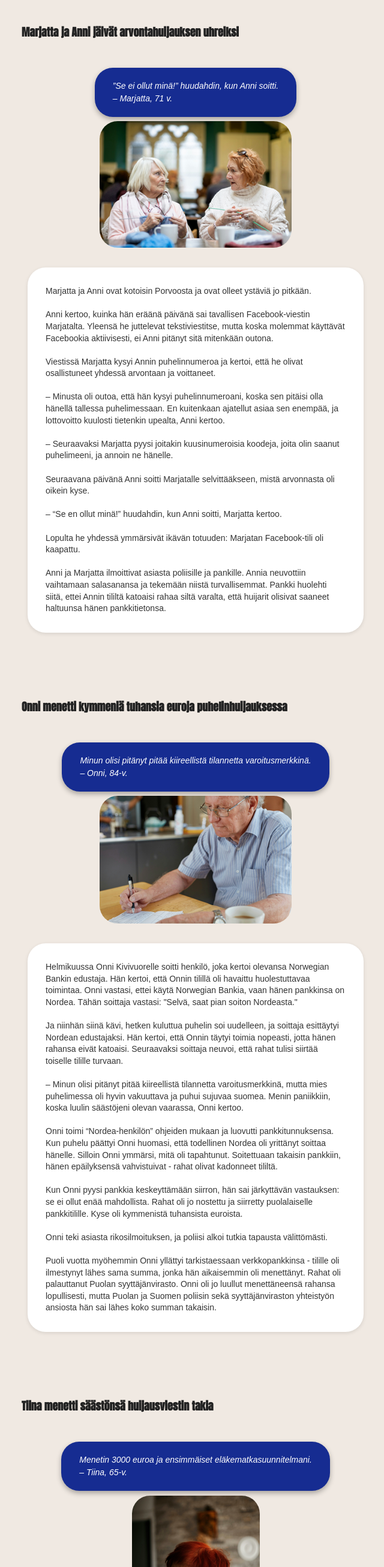
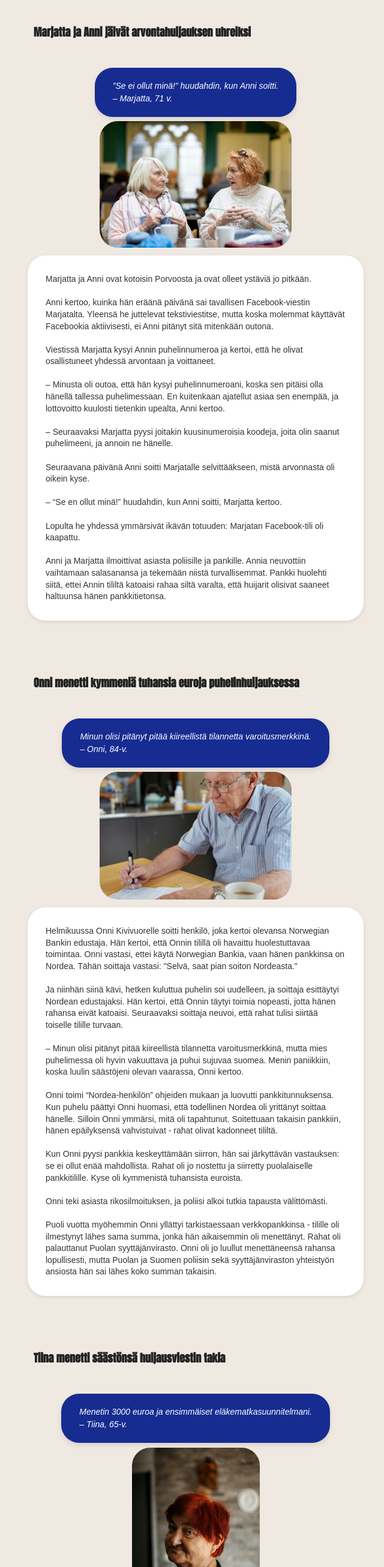
Before and after one commit to levonmaister/scamvjp2, a React (Vite) app: page / in a window 768 px wide. Shown: the part 2329-4942 px from the top of the page at 60% size, without its empty margins (58-698 px from the left). Built offline with nearby package versions, Linux system fonts and the light colour scheme.

Commit message:
mera artikel css

```diff
--- a/src/styles/stories.css
+++ b/src/styles/stories.css
@@ -18,6 +18,7 @@ body {
 .story-description {
     height: auto;
     max-width: 540px;
+    min-width: 400px;
     background-color: white;
     margin: 20px;
     padding: 32px 24px;
@@ -96,7 +97,7 @@ body {
     font-family: Arial, sans-serif;
     line-height: 1.5;
     font-style: italic;
-    box-shadow: 0px 4px 8px rgba(0,0,0,0.3);
+    box-shadow: 0px 4px 8px rgba(0,0,0,0.1);
   }
 
 
@@ -116,7 +117,7 @@ body {
     font-family: Arial, sans-serif;
     line-height: 1.5;
     font-style: italic;
-    box-shadow: 0px 4px 8px rgba(0,0,0,0.3);
+    box-shadow: 0px 4px 8px rgba(0,0,0,0.1);
   }
 
 
@@ -136,7 +137,7 @@ body {
     font-family: Arial, sans-serif;
     line-height: 1.5;
     font-style: italic;
-    box-shadow: 0px 4px 8px rgba(0,0,0,0.3);
+    box-shadow: 0px 4px 8px rgba(0,0,0,0.1);
   }
 
 @media (max-width: 600px){
@@ -176,7 +177,7 @@ body {
       }
 
     .storykuva3 {
-        width: 80%;
+        width: 100%;
         max-width: 400px;
         height: auto;
         border-radius: 30px;
@@ -193,6 +194,7 @@ body {
         font-size: 14px;
         line-height: 1.4;
         color: #333;
+        margin:0%;
       }
 
 
@@ -212,12 +214,12 @@ body {
         font-family: Arial, sans-serif;
         line-height: 1.5;
         font-style: italic;
-        box-shadow: 0px 4px 8px rgba(0,0,0,0.3);
+        box-shadow: 0px 4px 8px rgba(0,0,0,0.1);
     }
 
 }
 
-@media  (min-width: 601px) and (max-width: 1024px) {
+@media (min-width: 601px) and (max-width: 1024px) {
 
 
 
@@ -257,7 +259,7 @@ body {
 
     .storykuva3 {
         width: 100%;
-        max-width: 400px;
+        max-width: 500px;
         height: auto;
         border-radius: 30px;
         margin: 0 auto;
@@ -272,6 +274,7 @@ body {
         font-size: 14px;
         line-height: 1.4;
         color: #333;
+        margin:0%;
       }
 
 
@@ -291,63 +294,9 @@ body {
         font-family: Arial, sans-serif;
         line-height: 1.5;
         font-style: italic;
-        box-shadow: 0px 4px 8px rgba(0,0,0,0.3);
-    }
-
-}
-/*    .stories-container {
-      align-items: center;
-      justify-content: flex-start;
-      padding: 2vh;
-    }
-
-    .story-wrapper {
-        display: flex;
-        align-items: center;
-        justify-content: center;
-        margin-bottom: 5vh;
-        position: relative;
-        gap: 2vw;
-        flex-direction: column;
-    }
-
-    .storyheadline {
-      display: flex;
-      justify-content: center;
-      text-align: center;
-      width: 100%;
-      padding: 0 12px;
-      font-size: 18px;
-      margin: 1rem 0;
-    }
-
-    .storykuva {
-      width: 100%;
-      max-width: 400px;
-      height: auto;
-      border-radius: 30px;
-      margin-bottom: 16px;
-    }
-
-    .story-description {
-      width: 90%;
-      max-width: 380px;
-      background-color: white;
-      padding: 24px;
-      border-radius: 12px;
-      box-shadow: 0 2px 6px rgba(0, 0, 0, 0.1);
-      font-size: 14px;
-      line-height: 1.6;
-      color: #333;
+        box-shadow: 0px 4px 8px rgba(0,0,0,0.1);
     }
 
 }
 
-    /* @media (max-width: 799px) {
-        .story-description {
-            width: 90%;
-            max-width: 380px;
-            padding: 24px;
-            font-size: 14px;
-        }
-    }
+@media (min-width: 1025px) and (max-width: 1400px)
```
